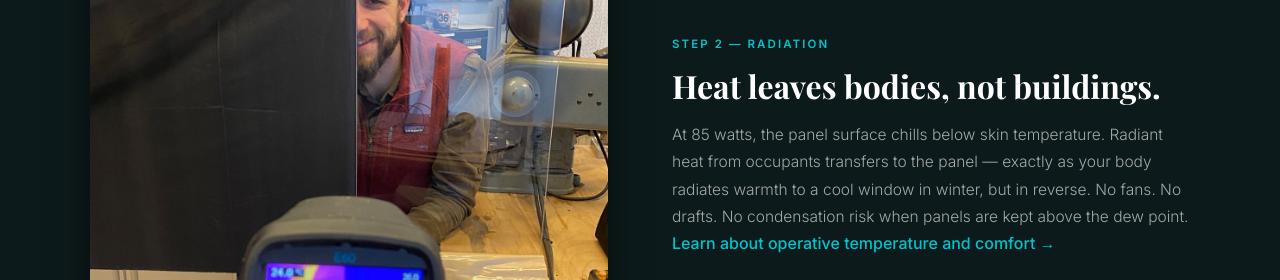
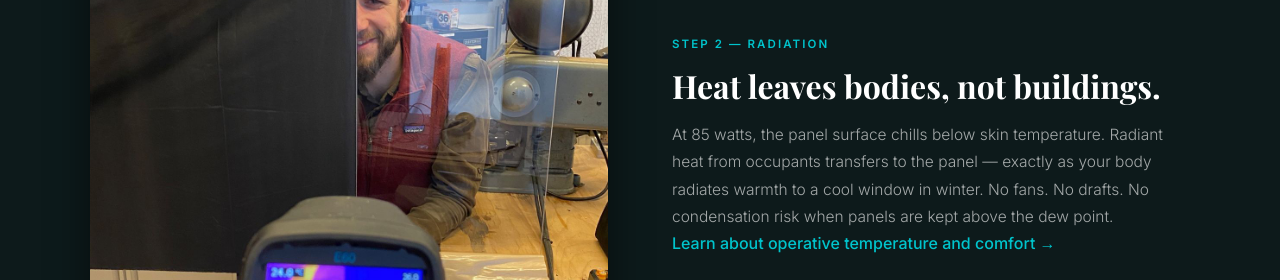
Before and after one commit to eteitelb/clearlyCoolWPX, a plain HTML site: page index.html in a window 1280 px wide. Shown: the part 2920-3200 px from the top of the page. Drawn offline with nearby package versions, Linux system fonts and the light colour scheme; a web font is replaced by a local one.

Commit message:
Update index.html

```diff
--- a/index.html
+++ b/index.html
@@ -519,7 +519,7 @@
       <div class="how-text">
         <span class="eyebrow">Step 2 — Radiation</span>
         <h3>Heat leaves bodies, not buildings.</h3>
-        <p>At 85 watts, the panel surface chills below skin temperature. Radiant heat from occupants transfers to the panel — exactly as your body radiates warmth to a cool window in winter, but in reverse. No fans. No drafts. No condensation risk when panels are kept above the dew point.</p>
+        <p>At 85 watts, the panel surface chills below skin temperature. Radiant heat from occupants transfers to the panel — exactly as your body radiates warmth to a cool window in winter. No fans. No drafts. No condensation risk when panels are kept above the dew point.</p>
         <a href="https://www.ashrae.cool" target="_blank" rel="noopener">Learn about operative temperature and comfort →</a>
       </div>
       <div class="how-img-wrap">
```
